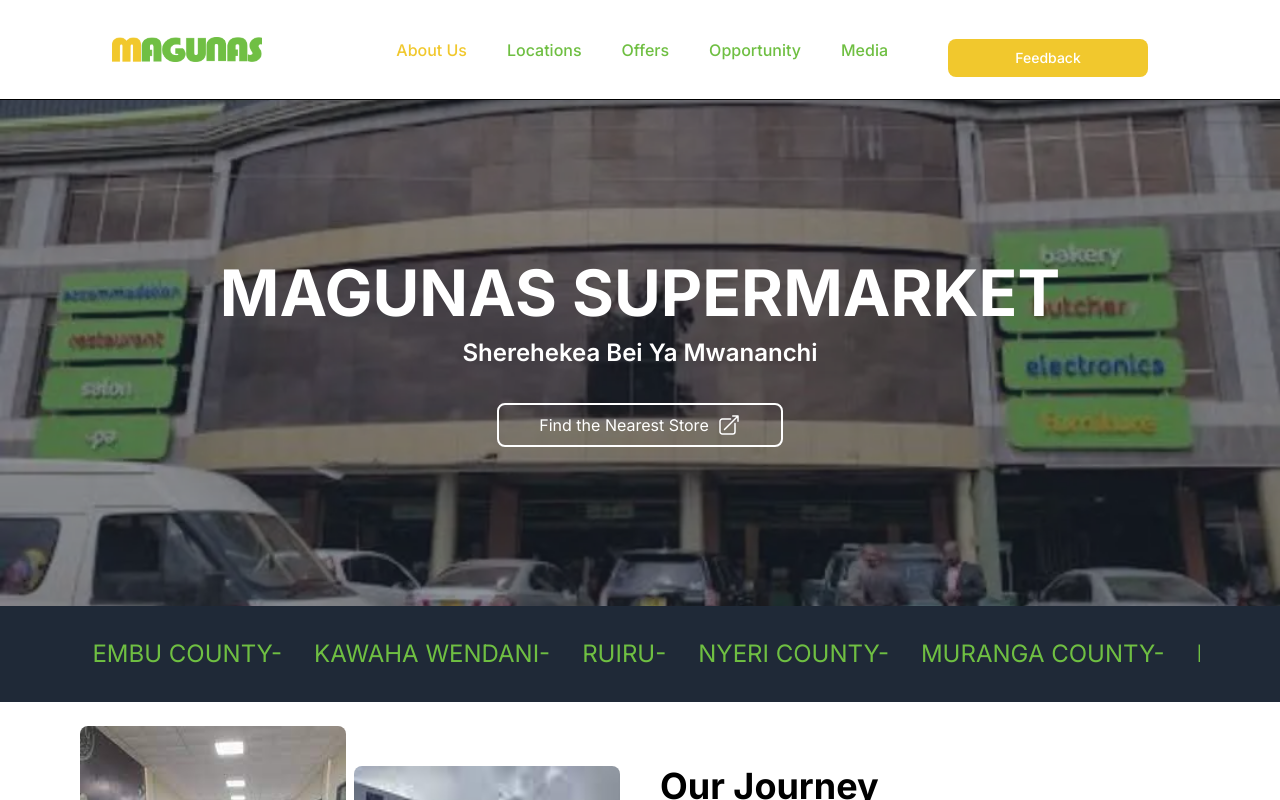
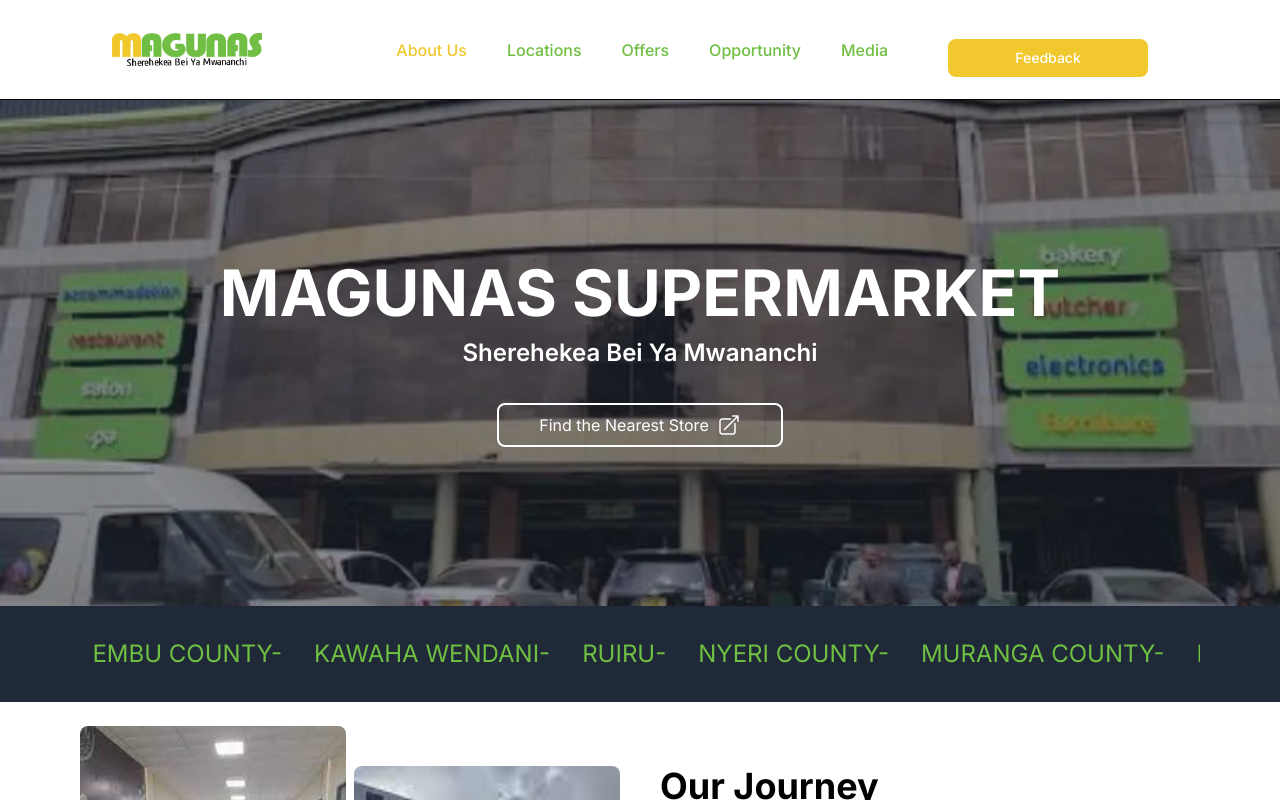
Before and after one commit to wansom/magunas, a Next.js app: page / in a window 1280 px wide. Shown: the top 800 px of the page. Built offline with nearby package versions, Linux system fonts and the light colour scheme.

Commit message:
update logo

```diff
--- a/src/app/components/Navbar.jsx
+++ b/src/app/components/Navbar.jsx
@@ -10,7 +10,7 @@
           <div class="nav logo">
             <a href="/" class="nav-logo">
               <Image
-                src="/logo.png"
+                src="/logo-lg.png"
                 alt="logo"
                 width={150}
                 height={100}
```
Also changed, not shown: public/logo-lg.png (added).
